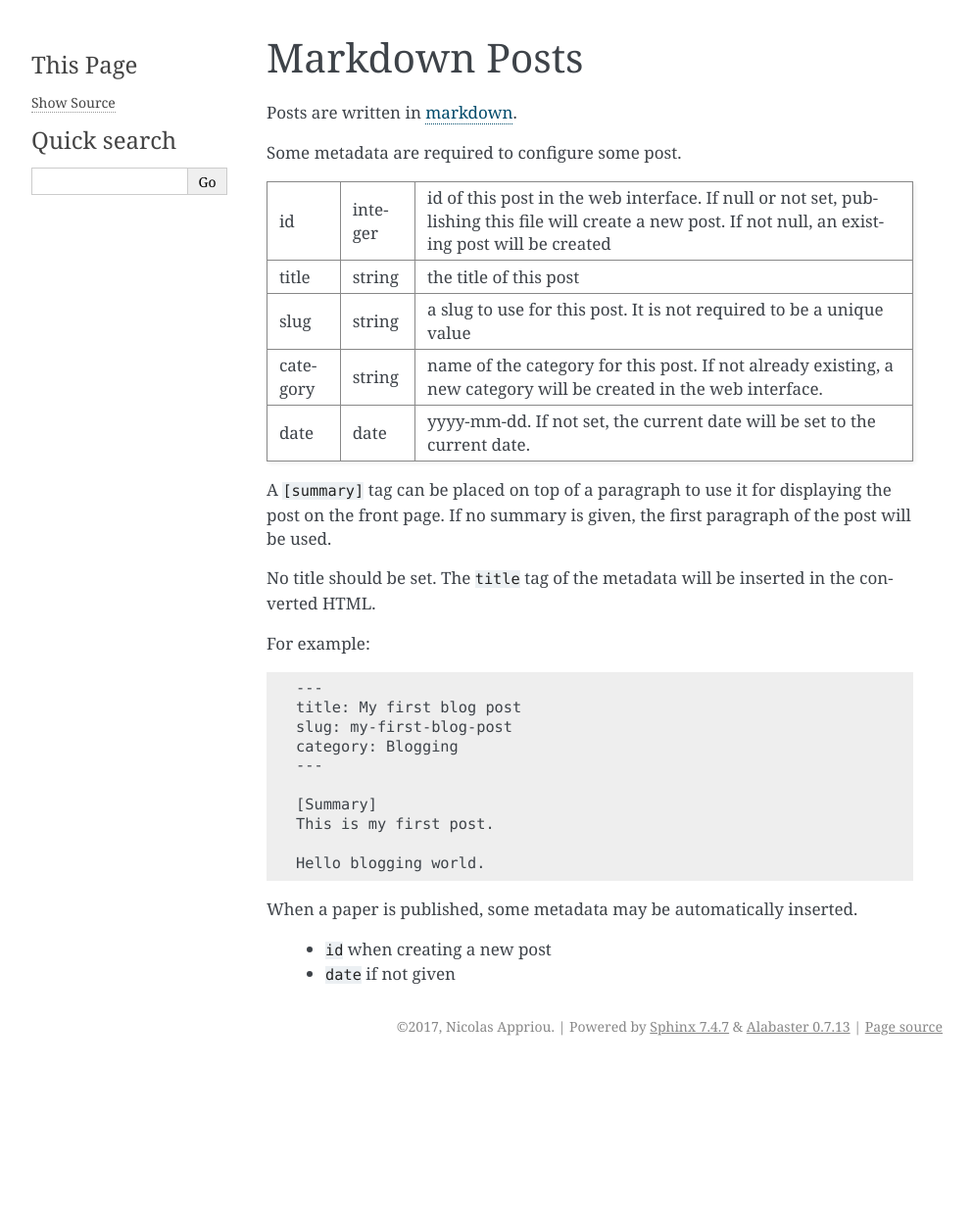
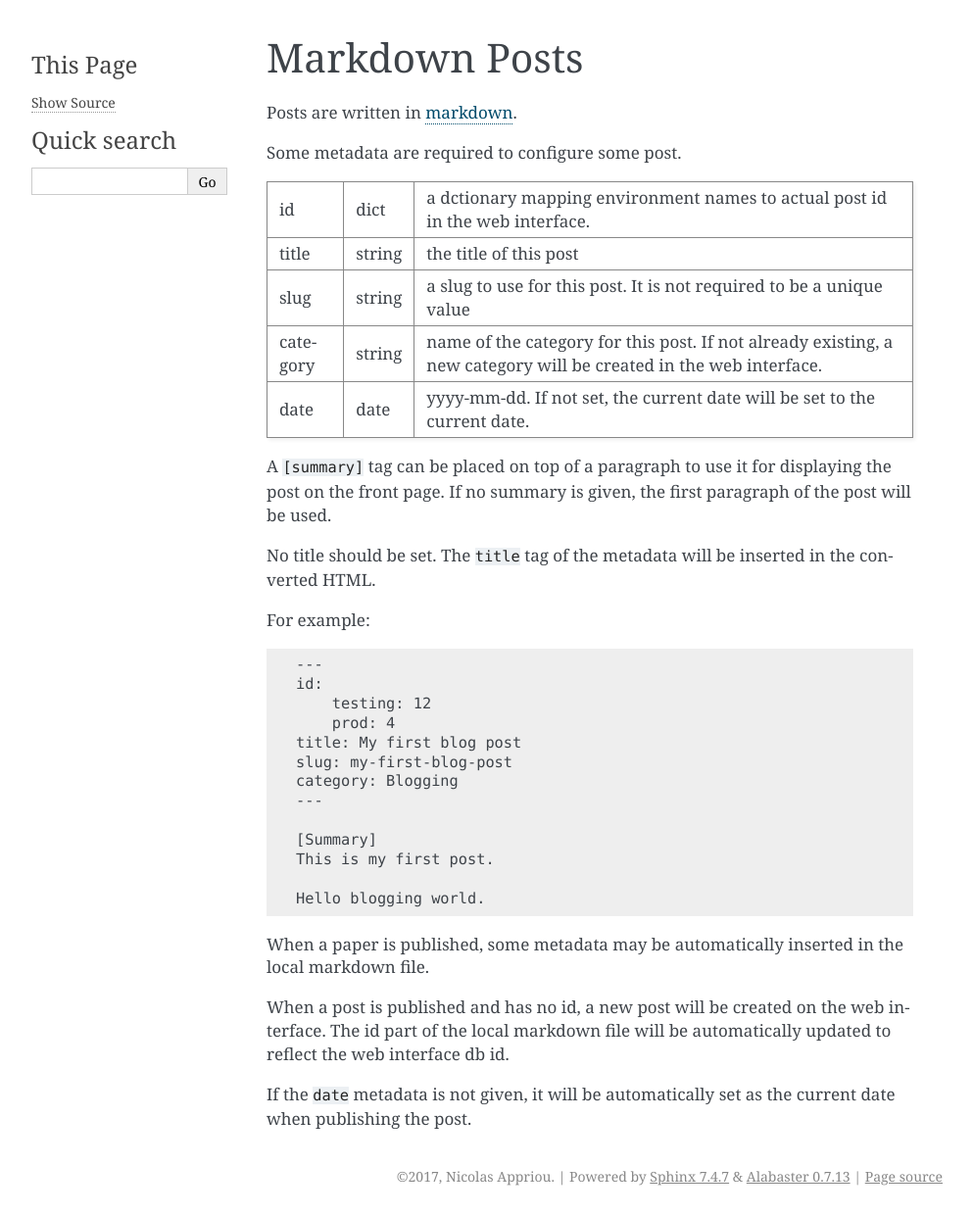
Before and after one commit to Nicals/pblog, a Sphinx documentation site: the page built from docs/writing-posts.rst, in a window 1280 px wide. Shown: the whole page at 98% size, without its empty margins (148-1141 px from the left). Built offline with Sphinx 7.4.7, drawn with Linux system fonts in a browser that asks for light colours; before the commit the page ends 1087 px from its top, so only the background shows below that.

Commit message:
change id metadata to support multiple environments

```diff
--- a/docs/writing-posts.rst
+++ b/docs/writing-posts.rst
@@ -7,9 +7,8 @@ Some metadata are required to configure some post.
 
 ======== ======= ==============================================================
 
-id       integer id of this post in the web interface. If null or not set,
-                 publishing this file will create a new post. If not null, an
-                 existing post will be created
+id       dict    a dctionary mapping environment names to actual post id in
+                 the web interface.
 title    string  the title of this post
 slug     string  a slug to use for this post. It is not required to be a unique
                  value
@@ -32,6 +31,9 @@ For example:
 .. code-block:: text
 
    ---
+   id:
+       testing: 12
+       prod: 4
    title: My first blog post
    slug: my-first-blog-post
    category: Blogging
@@ -42,7 +44,13 @@ For example:
 
    Hello blogging world.
 
-When a paper is published, some metadata may be automatically inserted.
+When a paper is published, some metadata may be automatically inserted in the
+local markdown file.
 
-  + ``id`` when creating a new post
-  + ``date`` if not given
+When a post is published and has no id, a new post will be created on the web
+interface.
+The id part of the local markdown file will be automatically updated to
+reflect the web interface db id.
+
+If the ``date`` metadata is not given, it will be automatically set as the
+current date when publishing the post.
```
Also changed, not shown: 3 other files.
